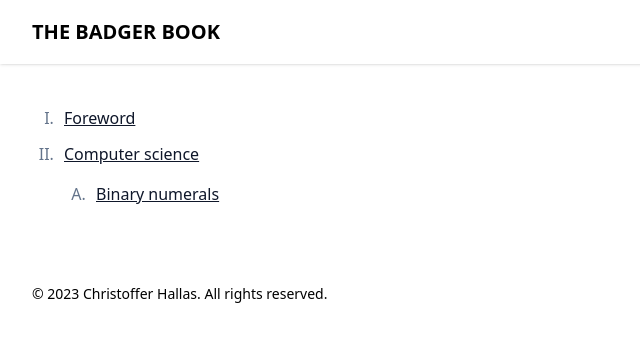
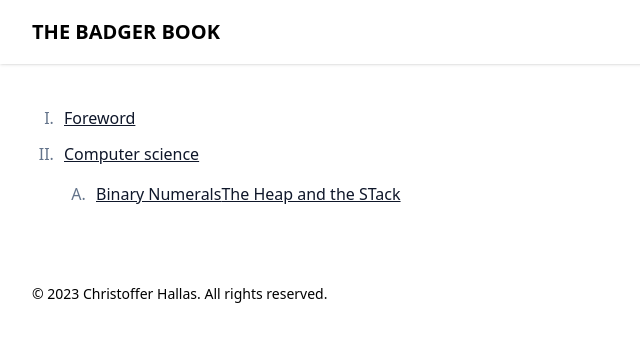
Before and after one commit to earthinc/badgerbook, a Next.js app: page / in a window 1280 px wide. Shown: the top 342 px of the page, without its empty margins (0-640 px from the left). Built offline with nearby package versions, Linux system fonts and the light colour scheme; a web font is replaced by a local one.

Commit message:
add chapter to toc

```diff
--- a/src/pages/index.tsx
+++ b/src/pages/index.tsx
@@ -12,7 +12,10 @@ export default function Home() {
           <ol className="list-[upper-alpha]">
             <li>
               <Link href="/volumes/computer-science/binary-numerals">
-                Binary numerals
+                Binary Numerals
+              </Link>
+              <Link href="/volumes/computer-science/the-heap-and-the-stack">
+                The Heap and the STack
               </Link>
             </li>
           </ol>
```
